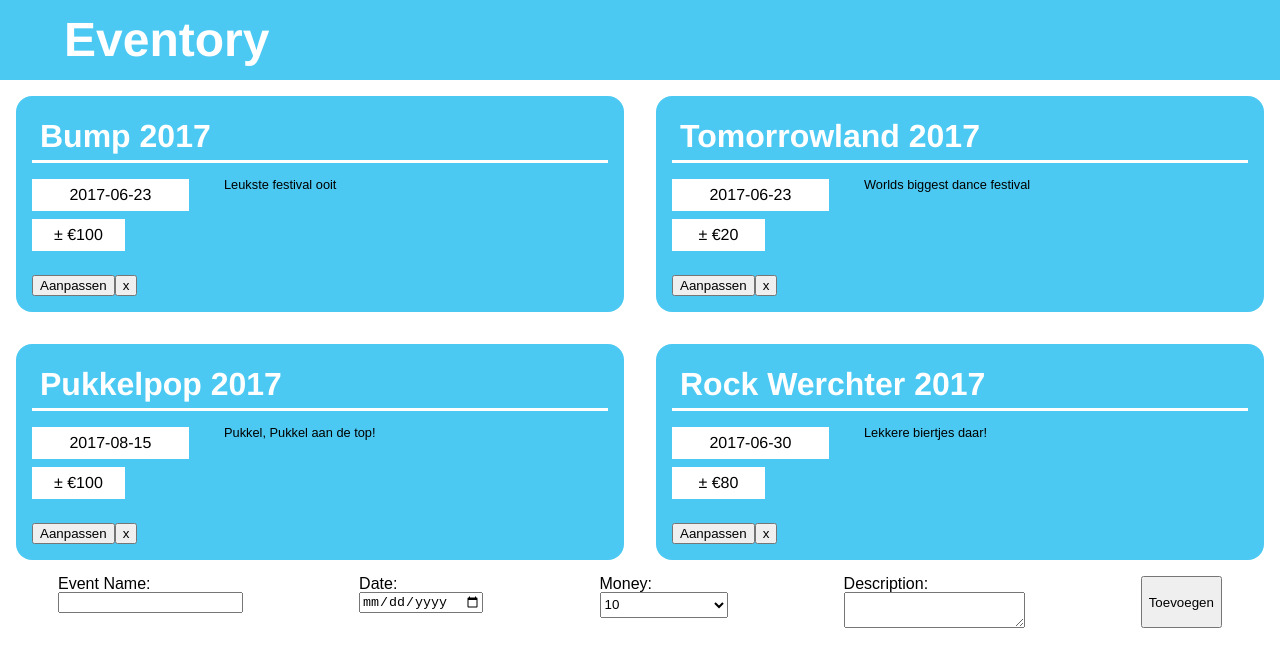
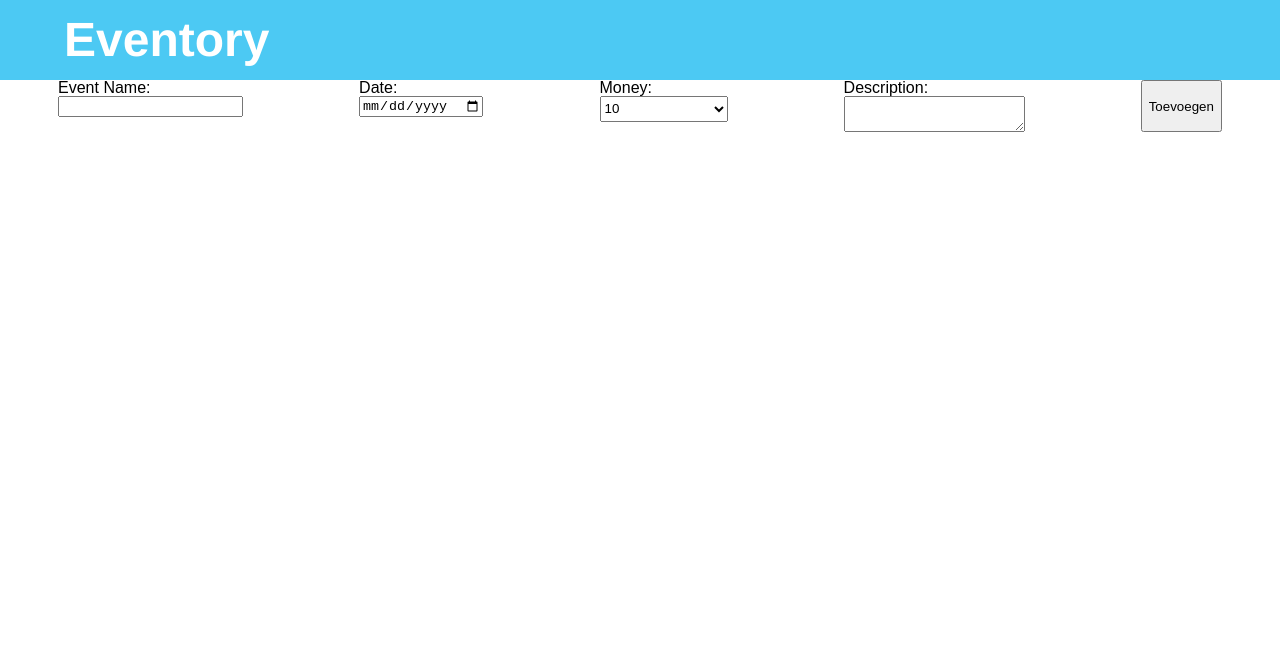
Before and after one commit to nicolasnuytten/WAD-Opdracht, a React (Create React App) app: page /event/add in a window 1280 px wide. Shown: the top 666 px of the page. Built offline with nearby package versions, Linux system fonts and the light colour scheme.

Commit message:
react router added

```diff
--- a/src/App.js
+++ b/src/App.js
@@ -1,7 +1,7 @@
 import React, { Component } from "react";
 import "./reset.css";
 import "./App.css";
-import Event from "./Event";
+import Events from "./Events";
 import EditEvent from "./EditEvent";
 import Nav from "./Nav";
 import AddEvent from "./AddEvent";
@@ -60,18 +60,11 @@ class App extends Component {
     return <div className="app">
         <Nav title="Eventory" />
         {active ? <EditEvent id={active} event={events[active]} onChange={(id, updateEvent) => this.handleChangeItem(id, updateEvent)} onSubmit={id => this.handleSubmitEdit(id)} /> : ""}
-        <div className="events">
-          {Object.keys(events).map(id => (
-            <Event
-              id={id}
-              event={events[id]}
-              onRemove={id => this.handleRemoveEvent(id)}
-              onChange={id => this.handleChangeEvent(id)}
-            />
-          ))}
-        </div>
+        <div className="events" />
         <Switch>
+          <Route path="/" exact render={() => <Events events={events} onRemove={id => this.handleRemoveEvent(id)} />} onChange={id => this.handleChangeEvent(id)} />
           <Route path="/event/add" component={AddEvent} />
+          <Route component={NotFound} />
         </Switch>
       </div>;
   }
--- a/src/Event.jsx
+++ b/src/Event.jsx
@@ -1,16 +1,15 @@
 import React from "react";
 import PropTypes from "prop-types";
 
-const Event = ({id, event, onRemove, onChange }) => {
+const Event = ({ id, event, onRemove, onChange }) => {
+  const handleRemoveItem = id => {
+    onRemove(id);
+  };
 
-  const handleRemoveItem = id => {
-   onRemove(id);
-  }
-
-  const handleChangeItem = (id) => {
-   onChange(id);
-  //  console.log(event)
-  }
+  const handleChangeItem = id => {
+    onChange(id);
+    //  console.log(event)
+  };
 
   return <div className="event" id={id}>
       <div className="event-top">
@@ -35,8 +34,6 @@ const Event = ({id, event, onRemove, onChange }) => {
 Event.propTypes = {
   id: PropTypes.string.isRequired,
   event: PropTypes.object.isRequired,
-  onChange: PropTypes.func.isRequired,
-  onRemove: PropTypes.func.isRequired
 };
 
 export default Event;
--- /dev/null
+++ b/src/Events.jsx
@@ -0,0 +1,22 @@
+import React from "react";
+import Event from "./Event";
+import PropTypes from "prop-types";
+
+const Events = ({ events, onRemove, onChange }) => {
+  return <ul className="events">
+      {Object.keys(events).map(id => (
+        <Event
+          id={id}
+          event={events[id]}
+          onRemove={onRemove}
+          onChange={onChange}
+        />
+      ))}
+    </ul>;
+};
+
+Events.propTypes = {
+  events: PropTypes.object.isRequired,
+};
+
+export default Events;
```
